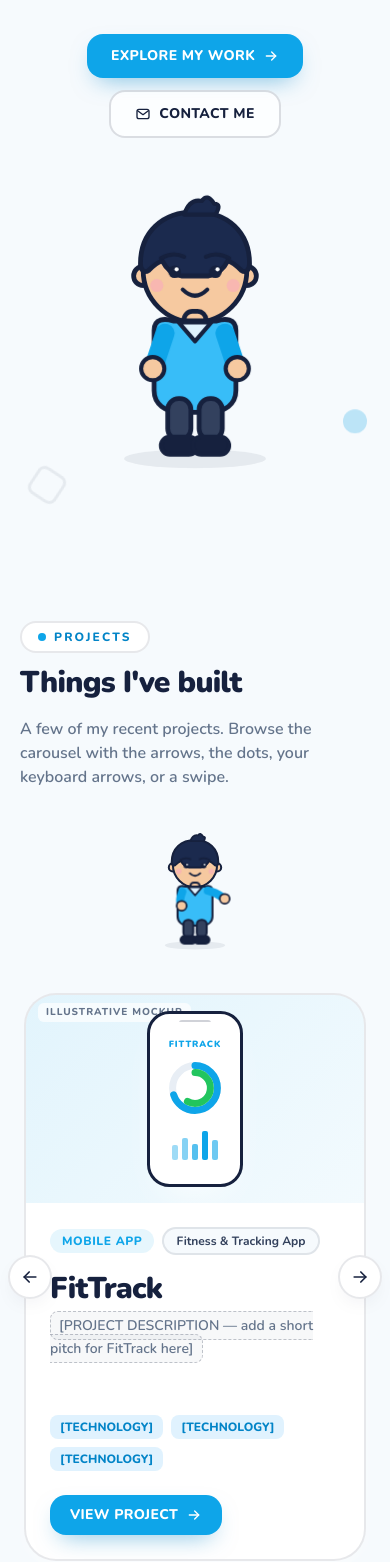
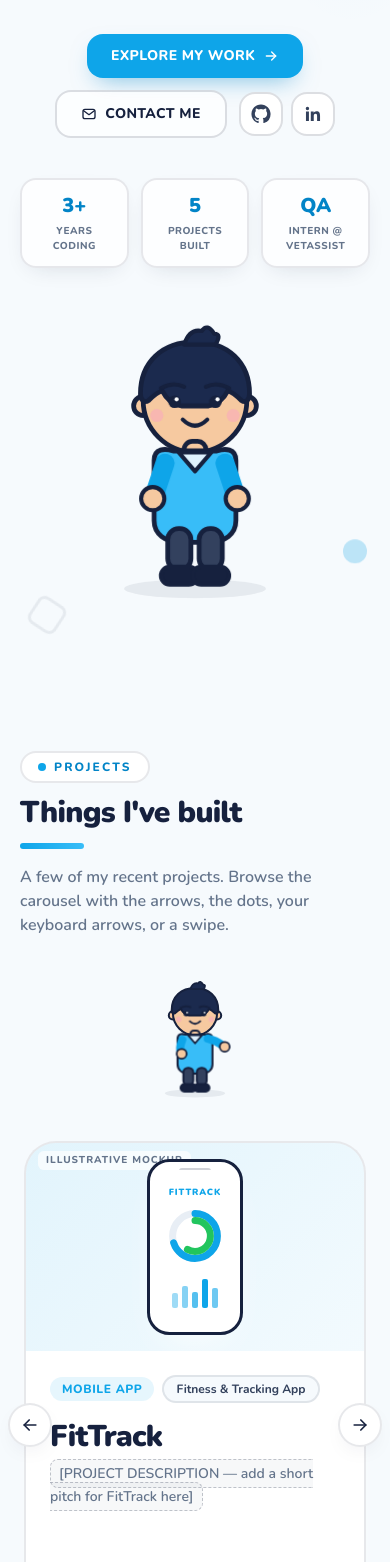
Before and after one commit to litebanana/litebanana.github.io, a React (Vite) app: page / in a window 390 px wide. Shown: the part 432-1994 px from the top of the page. Built offline with nearby package versions, Linux system fonts and the light colour scheme; the HTML template or start-up script is replaced by a standard one.

Commit message:
Polish portfolio: real links, Lyceum education, hero redesign

```diff
--- a/src/components/Contact.tsx
+++ b/src/components/Contact.tsx
@@ -59,8 +59,7 @@ export default function Contact() {
             </div>
 
             <p className="mt-6 text-xs font-bold text-ink-faint dark:text-slate-500">
-              Email &amp; LinkedIn are set — the GitHub link is still a placeholder; update it in{" "}
-              <code className="rounded bg-white px-1.5 py-0.5 font-mono dark:bg-black/40">src/data/links.ts</code>.
+              📍 {LINKS.location} · 📧 {LINKS.email} · 📱 {LINKS.phone}
             </p>
           </div>
         </div>
--- a/src/components/Footer.tsx
+++ b/src/components/Footer.tsx
@@ -22,7 +22,7 @@ export default function Footer() {
             href={LINKS.github}
             target="_blank"
             rel="noopener noreferrer"
-            aria-label="GitHub (placeholder link)"
+            aria-label="GitHub profile"
             className="grid h-11 w-11 place-items-center rounded-xl border-2 border-ink/10 bg-paper text-ink-soft transition-all hover:-translate-y-0.5 hover:border-accent hover:text-accent-deep dark:border-white/15 dark:bg-white/5 dark:text-slate-300 dark:hover:text-accent-bright"
           >
             <GithubIcon />
@@ -31,7 +31,7 @@ export default function Footer() {
             href={LINKS.linkedin}
             target="_blank"
             rel="noopener noreferrer"
-            aria-label="LinkedIn (placeholder link)"
+            aria-label="LinkedIn profile"
             className="grid h-11 w-11 place-items-center rounded-xl border-2 border-ink/10 bg-paper text-ink-soft transition-all hover:-translate-y-0.5 hover:border-accent hover:text-accent-deep dark:border-white/15 dark:bg-white/5 dark:text-slate-300 dark:hover:text-accent-bright"
           >
             <LinkedinIcon />
--- a/src/components/Hero.tsx
+++ b/src/components/Hero.tsx
@@ -1,11 +1,17 @@
 import FloatingShape from "./FloatingShape";
 import { Mascot } from "./Character";
-import { ArrowRightIcon, MailIcon } from "./Icons";
-import { SITE } from "../data/links";
+import { ArrowRightIcon, GithubIcon, LinkedinIcon, MailIcon } from "./Icons";
+import { LINKS, SITE } from "../data/links";
 
 function scrollTo(href: string) {
   document.querySelector(href)?.scrollIntoView({ behavior: "smooth" });
 }
+
+const HERO_STATS = [
+  { value: "3+", label: "Years coding" },
+  { value: "5", label: "Projects built" },
+  { value: "QA", label: "Intern @ VetAssist" },
+];
 
 export default function Hero() {
   return (
@@ -13,6 +19,11 @@ export default function Hero() {
       id="home"
       className="relative overflow-hidden pt-28 pb-16 sm:pt-36 sm:pb-24"
     >
+      {/* Gradient backdrop */}
+      <div
+        aria-hidden="true"
+        className="absolute inset-0 -z-10 bg-[radial-gradient(60%_50%_at_15%_0%,rgba(14,165,233,0.12),transparent_70%),radial-gradient(50%_45%_at_90%_10%,rgba(56,189,248,0.10),transparent_70%)]"
+      />
       {/* Decorative shapes */}
       <FloatingShape variant="ring" className="left-[6%] top-28 animate-floaty-slow" />
       <FloatingShape variant="plus" className="right-[10%] top-24 animate-floaty" />
@@ -59,7 +70,44 @@ export default function Hero() {
                 <MailIcon className="h-4 w-4" />
                 CONTACT ME
               </button>
+              <div className="flex items-center gap-2">
+                <a
+                  href={LINKS.github}
+                  target="_blank"
+                  rel="noopener noreferrer"
+                  aria-label="GitHub profile"
+                  className="grid h-11 w-11 place-items-center rounded-2xl border-2 border-ink/15 bg-white text-ink-soft transition-all hover:-translate-y-0.5 hover:border-accent hover:text-accent-deep active:scale-95 dark:border-white/15 dark:bg-white/5 dark:text-slate-300 dark:hover:text-accent-bright"
+                >
+                  <GithubIcon className="h-5 w-5" />
+                </a>
+                <a
+                  href={LINKS.linkedin}
+                  target="_blank"
+                  rel="noopener noreferrer"
+                  aria-label="LinkedIn profile"
+                  className="grid h-11 w-11 place-items-center rounded-2xl border-2 border-ink/15 bg-white text-ink-soft transition-all hover:-translate-y-0.5 hover:border-accent hover:text-accent-deep active:scale-95 dark:border-white/15 dark:bg-white/5 dark:text-slate-300 dark:hover:text-accent-bright"
+                >
+                  <LinkedinIcon className="h-5 w-5" />
+                </a>
+              </div>
             </div>
+
+            {/* Stat chips */}
+            <dl className="mt-10 grid max-w-md grid-cols-3 gap-3 sm:gap-4 lg:max-w-lg">
+              {HERO_STATS.map((stat) => (
+                <div
+                  key={stat.label}
+                  className="flex flex-col rounded-2xl border-2 border-ink/10 bg-white/80 px-3 py-3 text-center shadow-soft transition-transform duration-300 hover:-translate-y-1 dark:border-white/15 dark:bg-white/5"
+                >
+                  <dt className="order-2 mt-1 text-[10px] font-extrabold uppercase tracking-wider text-ink-faint dark:text-slate-400 sm:text-[11px]">
+                    {stat.label}
+                  </dt>
+                  <dd className="order-1 font-display text-xl font-black text-accent-deep dark:text-accent-bright sm:text-2xl">
+                    {stat.value}
+                  </dd>
+                </div>
+              ))}
+            </dl>
           </div>
 
           {/* Character */}
--- a/src/components/ProjectCard.tsx
+++ b/src/components/ProjectCard.tsx
@@ -9,6 +9,7 @@ interface ProjectCardProps {
 }
 
 export default function ProjectCard({ project, active, onOpen }: ProjectCardProps) {
+  const hasPlaceholders = project.description.startsWith("[");
   return (
     <article
       aria-hidden={!active}
@@ -38,14 +39,18 @@ export default function ProjectCard({ project, active, onOpen }: ProjectCardProp
         </h3>
 
         <p className="mt-2 flex-1 text-sm font-semibold leading-relaxed text-ink-faint sm:text-base">
+          {hasPlaceholders ? (
             <span className="placeholder-text">{project.description}</span>
+          ) : (
+            project.description
+          )}
         </p>
 
         {/* Technologies */}
         <ul className="mt-4 flex flex-wrap gap-2" aria-label="Technologies">
-          {project.tech.map((tech) => (
+          {project.tech.map((tech, i) => (
             <li
-              key={tech}
+              key={`${tech}-${i}`}
               className="rounded-lg bg-accent-tint px-2.5 py-1 text-xs font-extrabold text-accent-deep dark:bg-accent/15 dark:text-accent-bright"
             >
               {tech}
@@ -65,6 +70,7 @@ export default function ProjectCard({ project, active, onOpen }: ProjectCardProp
             VIEW PROJECT
             <ArrowRightIcon className="h-4 w-4" />
           </button>
+          {hasPlaceholders && (
             <span
               className="hidden items-center gap-1.5 text-[11px] font-bold text-ink-faint sm:flex dark:text-slate-500"
               title="Editable placeholder — update in src/data/projects.ts"
@@ -72,6 +78,7 @@ export default function ProjectCard({ project, active, onOpen }: ProjectCardProp
               <PencilIcon className="h-3.5 w-3.5" />
               Edit in src/data/projects.ts
             </span>
+          )}
         </div>
       </div>
     </article>
--- a/src/components/ProjectDetails.tsx
+++ b/src/components/ProjectDetails.tsx
@@ -56,6 +56,17 @@ export default function ProjectDetails({ project, open, onClose }: ProjectDetail
 
   if (!open) return null;
 
+  const isPlaceholder = (v: string) => v.startsWith("[");
+  const realFeatures = project.features.filter((f) => !isPlaceholder(f));
+  const realTech = project.tech.filter((t) => !isPlaceholder(t));
+  const hasPlaceholders =
+    isPlaceholder(project.overview) ||
+    isPlaceholder(project.problem) ||
+    isPlaceholder(project.solution) ||
+    realFeatures.length !== project.features.length ||
+    isPlaceholder(project.role) ||
+    isPlaceholder(project.results);
+
   return (
     <div
       className="fixed inset-0 z-[60] flex items-end justify-center p-0 sm:items-center sm:p-6"
@@ -104,36 +115,45 @@ export default function ProjectDetails({ project, open, onClose }: ProjectDetail
           <ProjectVisual kind={project.visual} accent={project.accent} name={project.name} />
 
           {/* Overview */}
+          {!isPlaceholder(project.overview) && (
             <Section label="Overview">
               <p className="text-sm font-semibold leading-relaxed text-ink-soft sm:text-base">
-              <span className="placeholder-text">{project.overview}</span>
+                {project.overview}
               </p>
             </Section>
+          )}
 
           {/* Problem & Solution */}
+          {(!isPlaceholder(project.problem) || !isPlaceholder(project.solution)) && (
             <div className="mt-6 grid gap-4 sm:grid-cols-2">
+              {!isPlaceholder(project.problem) && (
                 <div className="rounded-2xl border-2 border-ink/10 bg-white p-5 dark:border-white/10 dark:bg-white/5">
                   <h4 className="mb-2 font-display text-sm font-black uppercase tracking-wider text-ink dark:text-white">
                     ⚠️ Problem
                   </h4>
                   <p className="text-sm font-semibold leading-relaxed text-ink-faint dark:text-slate-400">
-                <span className="placeholder-text">{project.problem}</span>
+                    {project.problem}
                   </p>
                 </div>
+              )}
+              {!isPlaceholder(project.solution) && (
                 <div className="rounded-2xl border-2 border-ink/10 bg-white p-5 dark:border-white/10 dark:bg-white/5">
                   <h4 className="mb-2 font-display text-sm font-black uppercase tracking-wider text-ink dark:text-white">
                     💡 Solution
                   </h4>
                   <p className="text-sm font-semibold leading-relaxed text-ink-faint dark:text-slate-400">
-                <span className="placeholder-text">{project.solution}</span>
+                    {project.solution}
                   </p>
                 </div>
+              )}
             </div>
+          )}
 
           {/* Key features */}
+          {realFeatures.length > 0 && (
             <Section label="Key Features">
               <ul className="grid gap-2.5 sm:grid-cols-2">
-              {project.features.map((feature, i) => (
+                {realFeatures.map((feature, i) => (
                   <li
                     key={i}
                     className="flex items-start gap-2 rounded-xl border-2 border-ink/5 bg-white px-3.5 py-2.5 text-sm font-bold text-ink-soft dark:border-white/10 dark:bg-white/5 dark:text-slate-300"
@@ -141,18 +161,20 @@ export default function ProjectDetails({ project, open, onClose }: ProjectDetail
                     <span className="mt-0.5 grid h-5 w-5 shrink-0 place-items-center rounded-full bg-accent-tint text-[10px] font-black text-accent-deep">
                       ✓
                     </span>
-                  <span className="placeholder-text">{feature}</span>
+                    {feature}
                   </li>
                 ))}
               </ul>
             </Section>
+          )}
 
           {/* Technologies */}
+          {realTech.length > 0 && (
             <Section label="Technologies">
               <ul className="flex flex-wrap gap-2">
-              {project.tech.map((tech) => (
+                {realTech.map((tech, i) => (
                   <li
-                  key={tech}
+                    key={`${tech}-${i}`}
                     className="rounded-xl border-2 border-ink/10 bg-white px-3.5 py-2 text-sm font-extrabold text-accent-deep dark:border-white/15 dark:bg-white/5 dark:text-accent-bright"
                   >
                     {tech}
@@ -160,34 +182,44 @@ export default function ProjectDetails({ project, open, onClose }: ProjectDetail
                 ))}
               </ul>
             </Section>
+          )}
 
           {/* My role & results */}
+          {(!isPlaceholder(project.role) || !isPlaceholder(project.results)) && (
             <div className="mt-6 grid gap-4 sm:grid-cols-2">
+              {!isPlaceholder(project.role) && (
                 <div className="rounded-2xl border-2 border-ink/10 bg-white p-5 dark:border-white/10 dark:bg-white/5">
                   <h4 className="mb-2 font-display text-sm font-black uppercase tracking-wider text-ink dark:text-white">
                     👤 My Role
                   </h4>
                   <p className="text-sm font-semibold leading-relaxed text-ink-faint dark:text-slate-400">
-                <span className="placeholder-text">{project.role}</span>
+                    {project.role}
                   </p>
                 </div>
+              )}
+              {!isPlaceholder(project.results) && (
                 <div className="rounded-2xl border-2 border-ink/10 bg-white p-5 dark:border-white/10 dark:bg-white/5">
                   <h4 className="mb-2 font-display text-sm font-black uppercase tracking-wider text-ink dark:text-white">
                     📈 Results / Outcome
                   </h4>
                   <p className="text-sm font-semibold leading-relaxed text-ink-faint dark:text-slate-400">
-                <span className="placeholder-text">{project.results}</span>
+                    {project.results}
                   </p>
                 </div>
+              )}
             </div>
+          )}
 
+          {hasPlaceholders && (
             <div className="mt-6 flex items-start gap-2 rounded-xl border border-dashed border-ink/20 bg-ink/[0.02] px-4 py-3 text-xs font-bold text-ink-faint dark:border-white/20 dark:bg-white/5 dark:text-slate-400">
               <PencilIcon className="mt-0.5 h-4 w-4 shrink-0" />
               <span>
-              This is an editable placeholder. Replace the [PLACEHOLDER] fields with
-              real details in <code className="rounded bg-white px-1.5 py-0.5 font-mono text-[11px] dark:bg-black/40">src/data/projects.ts</code>.
+                Some details are still editable placeholders. Replace the [PLACEHOLDER]
+                fields with real details in{" "}
+                <code className="rounded bg-white px-1.5 py-0.5 font-mono text-[11px] dark:bg-black/40">src/data/projects.ts</code>.
               </span>
             </div>
+          )}
         </div>
       </div>
     </div>
--- a/src/components/Section.tsx
+++ b/src/components/Section.tsx
@@ -28,9 +28,15 @@ export default function Section({
             {eyebrow}
           </div>
           {title && (
-            <h2 className="font-display text-3xl font-black tracking-tight text-ink sm:text-5xl dark:text-white">
-              {title}
-            </h2>
+            <div>
+              <h2 className="font-display text-3xl font-black tracking-tight text-ink sm:text-5xl dark:text-white">
+                {title}
+              </h2>
+              <span
+                className="mt-3 block h-1.5 w-16 rounded-full bg-gradient-to-r from-accent to-accent-bright"
+                aria-hidden="true"
+              />
+            </div>
           )}
           {description && (
             <p className="mt-4 max-w-2xl text-base font-semibold text-ink-faint sm:text-lg dark:text-slate-400">
--- a/src/data/about.ts
+++ b/src/data/about.ts
@@ -15,11 +15,6 @@ export const EDUCATION: EducationEntry[] = [
     program: "Bachelor of Science in Computer Science",
     period: "2023 – Present",
     current: true,
-  },
-  {
-    school: "Our Lady of Remedios Montessori School",
-    program: "Senior High School – Information and Communications Technology",
-    period: "2020 – 2022",
   },
 ];
 
--- a/src/data/links.ts
+++ b/src/data/links.ts
@@ -8,10 +8,9 @@ export const LINKS = {
   // Real contact details
   email: "dominic.torres2704@gmail.com",
   linkedin: "https://www.linkedin.com/in/dominic-torres-24028940a/",
+  github: "https://github.com/litebanana",
   location: "Based in the Philippines",
-
-  // STILL A PLACEHOLDER — add your real GitHub profile URL here
-  github: "https://github.com/yourusername",
+  phone: "0960 251 3475",
 
   // Resume — drop a resume.pdf in /public and set these to "./resume.pdf"
   // (or point them at an external hosted resume).
--- a/src/index.css
+++ b/src/index.css
@@ -16,6 +16,11 @@
   body {
     @apply bg-paper font-body text-ink antialiased dark:bg-[#0B1220] dark:text-white;
     overflow-x: hidden;
+    background-image: radial-gradient(1000px 500px at 80% -10%, rgba(14, 165, 233, 0.07), transparent 70%);
+  }
+
+  .dark body {
+    background-image: radial-gradient(1000px 500px at 80% -10%, rgba(56, 189, 248, 0.08), transparent 70%);
   }
 
   section[id] {
```
Lines whose indentation alone changed are shown as unchanged.
